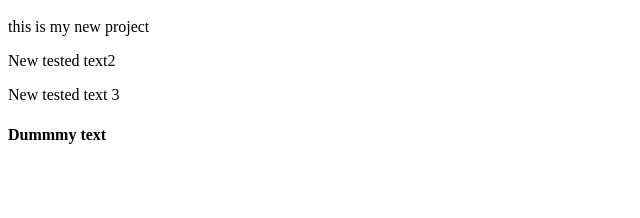
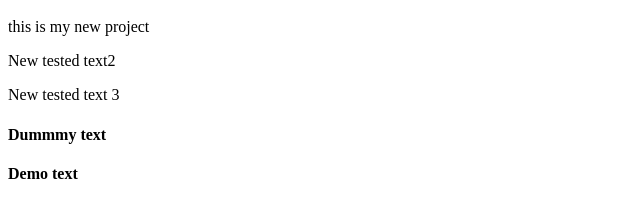
Before and after one commit to bhavi-khairnar317/Frontend_Code, a plain HTML site: page index.html in a window 1280 px wide. Shown: the part 48-266 px from the top of the page, without its empty margins (0-640 px from the left). Drawn offline with Linux system fonts and the light colour scheme.

Commit message:
demo text

```diff
--- a/index.html
+++ b/index.html
@@ -5,5 +5,6 @@
         <p>New tested text2</p>
         <p>New tested text 3 </p>
         <h4>Dummmy text</h4>
+        <h4>Demo text</h4>
     </body>
 </html>
```
